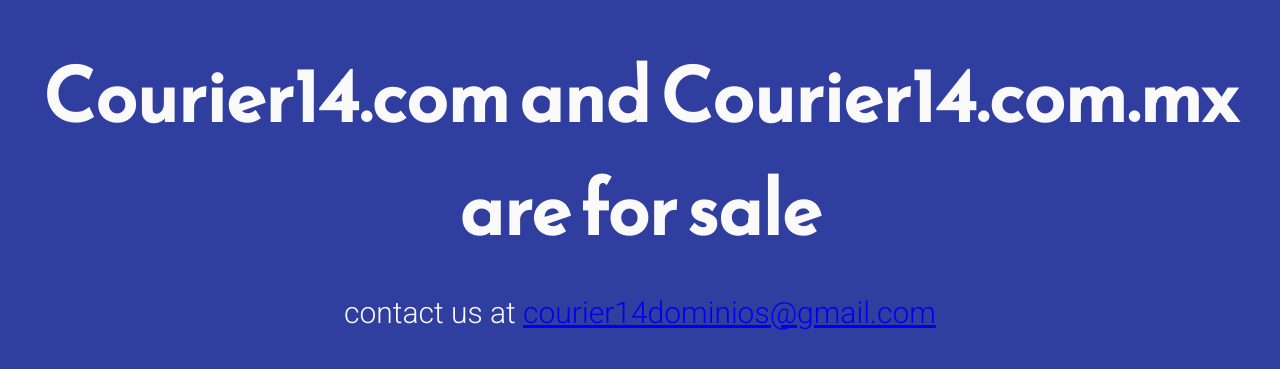
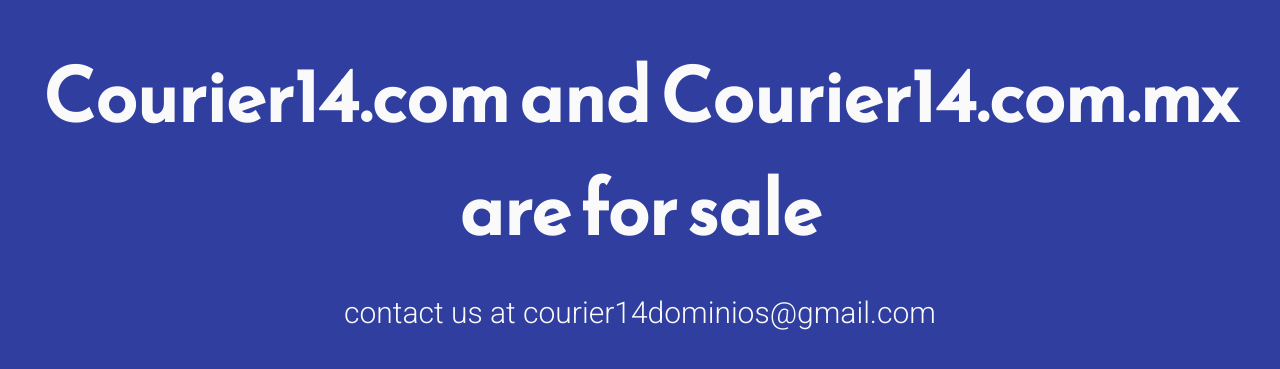
Before and after one commit to courier14/courier14.github.io, a plain HTML site: page index.html in a window 1280 px wide. Shown: the part 201-570 px from the top of the page. Drawn offline with Linux system fonts and the light colour scheme.

Commit message:
Update index.html

```diff
--- a/index.html
+++ b/index.html
@@ -18,7 +18,7 @@
 <body>
 	<main>
 		<div class="intro">Courier14.com and Courier14.com.mx are for sale</div>
-		<div class="tagline">contact us at <a href="mailto:courier14dominios@gmail.com">courier14dominios@gmail.com</a></div>
+		<div class="tagline">contact us at courier14dominios@gmail.com</div>
 	</main>
 </body>
 </html>
```
